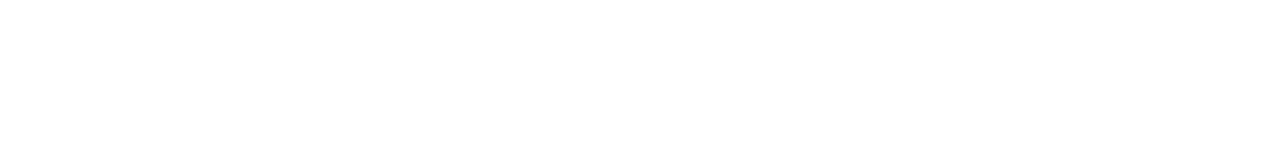
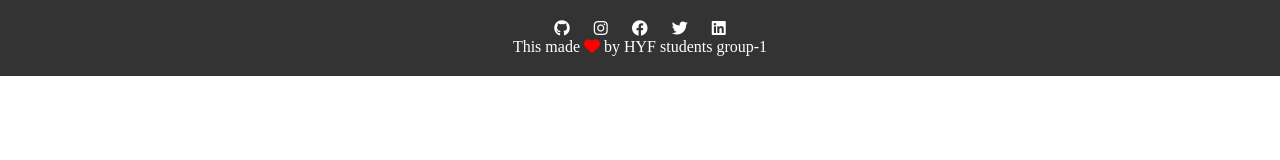
Before and after one commit to BF-FrontEnd-class-2024/all-about-trees, a website: page index.html in a window 1280 px wide. Drawn offline with Linux system fonts and the light colour scheme.

Commit message:
textHtml is made  but css doesnt work yett

```diff
--- a/index.html
+++ b/index.html
@@ -6,7 +6,27 @@
     <meta name="viewport" content="width=device-width, initial-scale=1.0" />
     <title>project!</title>
 
+    <!-- Include the appropriate font-awesome CDN for the icons -->
+    <link
+      rel="stylesheet"
+      href="https://cdnjs.cloudflare.com/ajax/libs/font-awesome/6.0.0/css/all.min.css"
+    />
+
     <link href="./styles/index.css" rel="stylesheet" />
   </head>
-  <body></body>
+
+  <body>
+    <div class="footer">
+      <div class="footer-links">
+        <a href="#"><i class="fab fa-github"></i></a>
+        <a href="#"><i class="fab fa-instagram"></i></a>
+        <a href="#"><i class="fab fa-facebook"></i></a>
+        <a href="#"><i class="fab fa-twitter"></i></a>
+        <a href="#"><i class="fab fa-linkedin"></i></a>
+      </div>
+      <div class="footer-copyright">
+        This made <i class="fas fa-heart"></i> by HYF students group-1
+      </div>
+    </div>
+  </body>
 </html>
--- a/styles/index.css
+++ b/styles/index.css
@@ -1 +1,37 @@
 @import url("./something.css");
+
+/* Reset some default styles for better consistency */
+body,
+h1,
+h2,
+p,
+a {
+  margin: 0;
+  padding: 0;
+}
+
+/* Style the footer container */
+.footer {
+  background-color: #333; /* Background color */
+  color: #fff; /* Text color */
+  padding: 20px; /* Padding for content within the footer */
+  text-align: center; /* Center-align text */
+}
+
+/* Style the footer links */
+.footer-links a {
+  color: #fff; /* Link text color */
+  text-decoration: none; /* Remove underline */
+  margin: 0 10px; /* Add some spacing between links */
+}
+
+/* Style the heart icon in the copyright section */
+.footer-copyright i {
+  color: #ff0000; /* Heart icon color (red in this example) */
+}
+
+/* Optional: Style the heart icon with animation on hover */
+.footer-copyright i:hover {
+  transform: scale(1.2); /* Scale the heart icon on hover */
+  transition: transform 0.3s ease; /* Add a smooth transition effect */
+}
```
